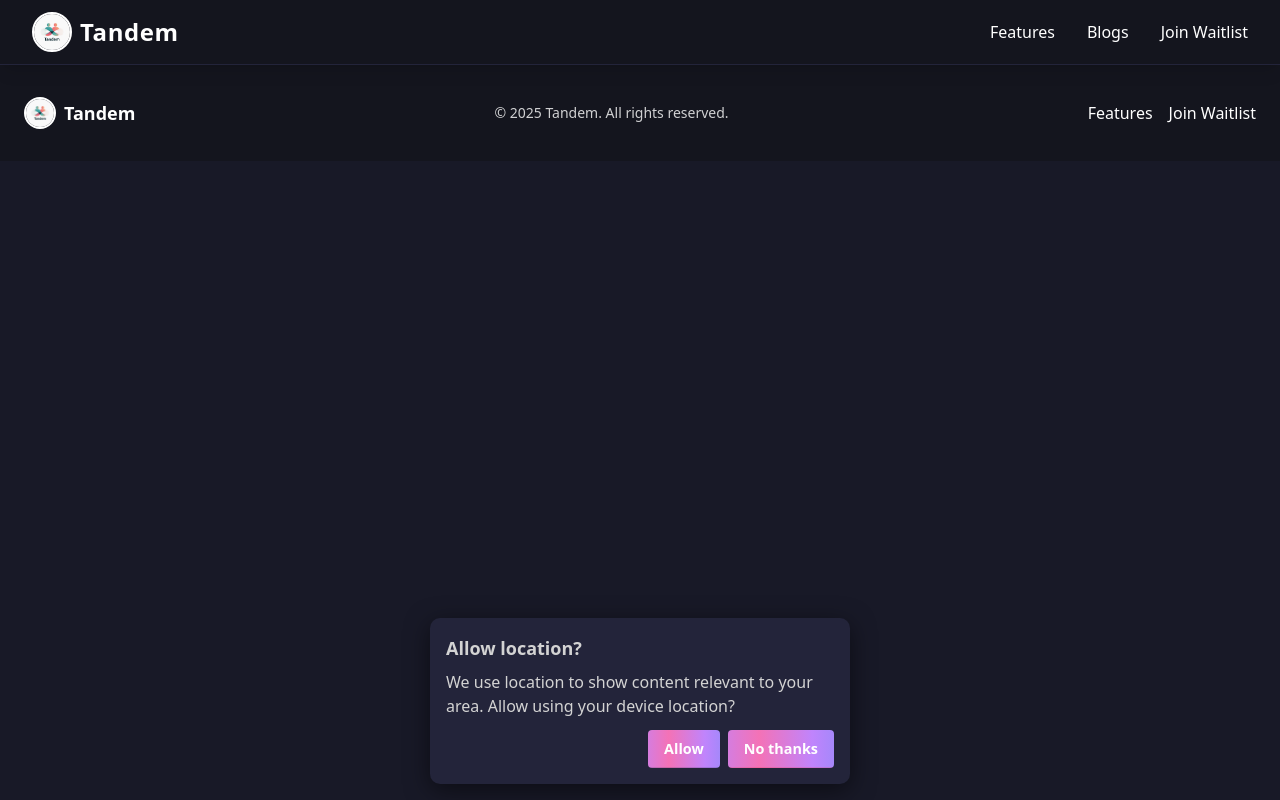
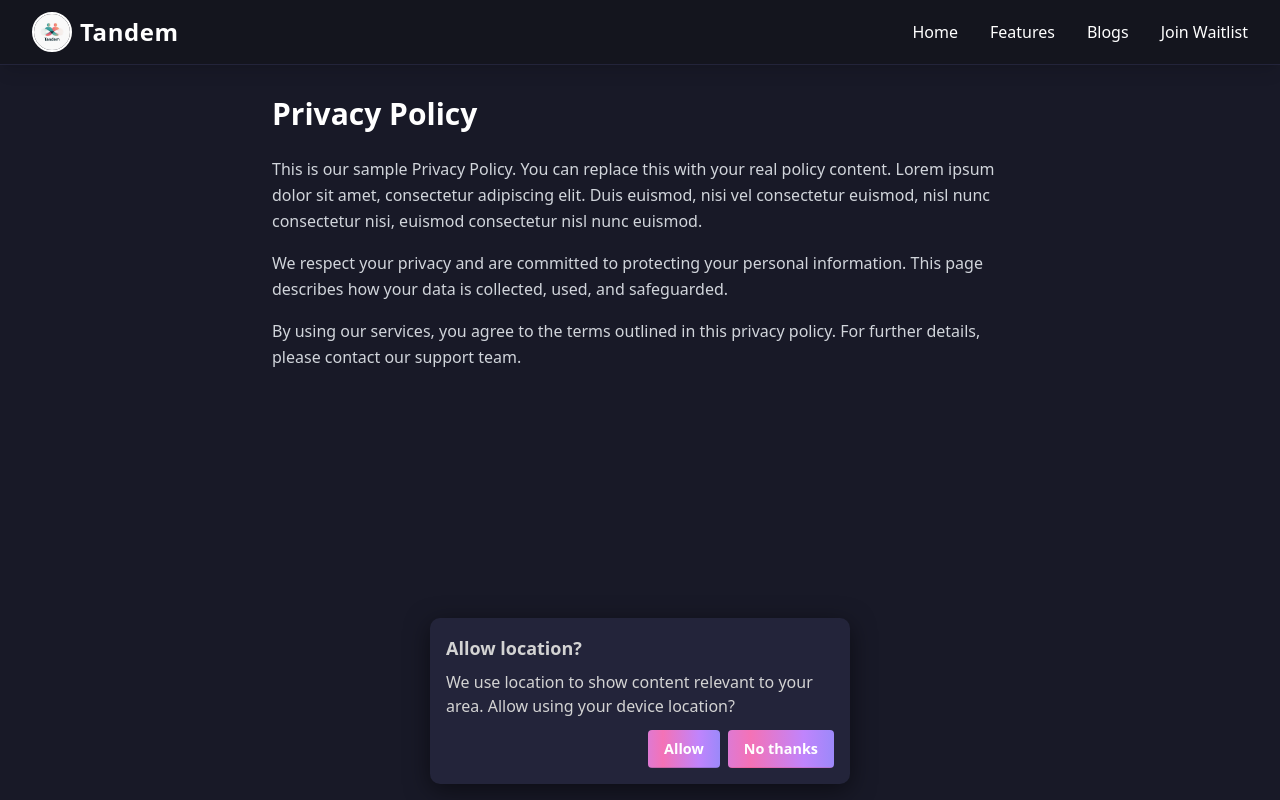
Before and after one commit to AyushAgrawal468/tandem_lead_gen, a React (Vite) app in the folder lead-form-frontend/: page /privacy in a window 1280 px wide. Shown: the top 800 px of the page. Built offline with nearby package versions, Linux system fonts and the light colour scheme.

Commit message:
updated home button,added T&C

```diff
--- a/lead-form-frontend/src/App.jsx
+++ b/lead-form-frontend/src/App.jsx
@@ -10,6 +10,8 @@ import ExperienceSection from "./components/ExperienceSection";
 import LaunchingSoon from "./components/LaunchingSoon";
 import CountdownTimer from "./components/CountdownTimer";
 import BlogsPage from "./components/BlogsPage";
+import TermsPage from "./components/TermsPage";
+import PrivacyPage from "./components/PrivacyPage";
 
 function App() {
   const [showConsent, setShowConsent] = useState(false);
@@ -119,19 +121,15 @@ function App() {
       );
     };
 
-    // Check consent & stored location
     const consent = getCookie(CONSENT_KEY);
     const stored = readLocation();
 
     if (consent === "granted" && stored) {
       loadLocationContent(stored);
     } else if (!consent) {
-      // Delay showing the consent popup by 1.5 seconds
       const timer = setTimeout(() => setShowConsent(true), 1500);
       return () => clearTimeout(timer);
     }
-
-    // eslint-disable-next-line
   }, []);
 
   const handleConsent = (allowed) => {
@@ -139,7 +137,6 @@ function App() {
     setShowConsent(false);
     if (allowed) {
       document.cookie = `${CONSENT_KEY}=granted; path=/; SameSite=Lax`;
-      // Trigger geolocation request
       if (navigator.geolocation) {
         navigator.geolocation.getCurrentPosition(
           (pos) => {
@@ -211,11 +208,15 @@ function App() {
               </main>
             }
           />
+
+          {/* 👉 New Pages */}
+          <Route path="/terms" element={<TermsPage />} />
+          <Route path="/privacy" element={<PrivacyPage />} />
         </Routes>
 
         <Footer />
 
-        {/* React-controlled Location Consent */}
+        {/* Location Consent Banner */}
         {showConsent && (
           <div
             id="location-consent"
--- a/lead-form-frontend/src/components/Header.jsx
+++ b/lead-form-frontend/src/components/Header.jsx
@@ -20,11 +20,21 @@ const Header = () => {
     }
   };
 
+  // ✅ New function: always scroll to top (dummy phone section)
+  const goHome = () => {
+    setIsOpen(false);
+    if (location.pathname !== "/") {
+      navigate("/", { replace: false });
+    } else {
+      window.scrollTo({ top: 0, behavior: "smooth" });
+    }
+  };
+
   return (
     <header className="w-full bg-[#14151e] py-3 shadow-lg border-b border-[#23243a] fixed top-0 left-0 z-50">
       <div className="max-w-7xl w-full mx-auto flex items-center justify-between px-4 sm:px-6 lg:px-8">
         {/* Logo + Brand */}
-        <div className="flex items-center gap-2">
+        <div className="flex items-center gap-2 cursor-pointer" onClick={goHome}>
           <img
             src="/logo.jpg"
             alt="Logo"
@@ -37,6 +47,13 @@ const Header = () => {
 
         {/* Desktop nav */}
         <nav className="hidden md:flex space-x-6 lg:space-x-8">
+          {/* ✅ Home Link */}
+          <button
+            onClick={goHome}
+            className="text-white hover:underline font-medium text-sm sm:text-base"
+          >
+            Home
+          </button>
           <button
             onClick={() => handleNavigation("features")}
             className="text-white hover:underline font-medium text-sm sm:text-base"
@@ -62,7 +79,6 @@ const Header = () => {
           className="md:hidden text-white focus:outline-none"
           onClick={() => setIsOpen(!isOpen)}
         >
-          {/* Simple hamburger icon */}
           <svg
             className="w-7 h-7"
             fill="none"
@@ -82,6 +98,13 @@ const Header = () => {
       {/* Mobile menu */}
       {isOpen && (
         <div className="md:hidden bg-[#14151e] border-t border-[#23243a] px-6 py-4 space-y-4">
+          {/* ✅ Mobile Home */}
+          <button
+            onClick={goHome}
+            className="block w-full text-left text-white hover:underline font-medium text-base"
+          >
+            Home
+          </button>
           <button
             onClick={() => handleNavigation("features")}
             className="block w-full text-left text-white hover:underline font-medium text-base"
--- a/lead-form-frontend/src/components/LeadForm.jsx
+++ b/lead-form-frontend/src/components/LeadForm.jsx
@@ -1,4 +1,5 @@
 import React, { useState } from "react";
+import { Link } from "react-router-dom"; // ✅ Added Link
 
 const LeadForm = () => {
   const [formData, setFormData] = useState({
@@ -35,12 +36,17 @@ const LeadForm = () => {
 
   return (
     <section id="form" className="min-h-screen flex flex-col justify-center items-center bg-[#181927] py-16 px-4">
-      <div className="text-center mb-2 text-gray-300 text-sm">Join the waitlist to discover events near you <span className='inline-block'>🎯</span></div>
+      <div className="text-center mb-2 text-gray-300 text-sm">
+        Join the waitlist to discover events near you <span className='inline-block'>🎯</span>
+      </div>
       <h2 className="text-4xl md:text-5xl font-extrabold mb-2 text-white">
         Join the <span className="bg-gradient-to-r from-indigo-400 via-purple-400 to-pink-400 bg-clip-text text-transparent">waitlist</span>
       </h2>
       <p className="text-lg text-gray-300 mb-10">Be the first to get access when we launch in your city</p>
-      <form onSubmit={handleSubmit} className="bg-[#23243a] rounded-2xl shadow-xl max-w-xl w-full p-8 space-y-6 text-left transition-all duration-200 border border-transparent hover:border-purple-400/60 hover:shadow-[0_0_0_3px_rgba(168,85,247,0.2)]">
+      <form
+        onSubmit={handleSubmit}
+        className="bg-[#23243a] rounded-2xl shadow-xl max-w-xl w-full p-8 space-y-6 text-left transition-all duration-200 border border-transparent hover:border-purple-400/60 hover:shadow-[0_0_0_3px_rgba(168,85,247,0.2)]"
+      >
         <div className="flex flex-col md:flex-row gap-4">
           <div className="flex-1">
             <label className="block text-gray-300 font-semibold mb-1">First Name</label>
@@ -114,9 +120,17 @@ const LeadForm = () => {
             required
           />
           <span className="text-gray-200 text-sm">
-            I agree to the <a href="#" className="underline text-indigo-300">Terms of Service</a> and <a href="#" className="underline text-indigo-300">Privacy Policy</a>
+            I agree to the{" "}
+            <Link to="/terms" className="underline text-indigo-300">
+              Terms of Service
+            </Link>{" "}
+            and{" "}
+            <Link to="/privacy" className="underline text-indigo-300">
+              Privacy Policy
+            </Link>
           </span>
         </div>
+
         <button
           type="submit"
           className="w-full py-3 rounded-full font-bold text-lg bg-gradient-to-r from-orange-400 via-pink-500 to-purple-500 text-white shadow-lg hover:opacity-90 transition"
--- /dev/null
+++ b/lead-form-frontend/src/components/PrivacyPage.jsx
@@ -0,0 +1,50 @@
+import React, { useEffect } from "react";
+import { useNavigate } from "react-router-dom";
+
+export default function PrivacyPage() {
+  const navigate = useNavigate();
+
+  const handleClose = () => {
+    navigate("/", { replace: false });
+    setTimeout(() => {
+      const el = document.getElementById("form");
+      if (el) el.scrollIntoView({ behavior: "smooth" });
+    }, 100);
+  };
+
+  // ✅ Scroll to top when Privacy page loads
+  useEffect(() => {
+    window.scrollTo({ top: 0, behavior: "smooth" });
+  }, []);
+
+  return (
+    <div className="max-w-3xl mx-auto px-4 pt-24 pb-12 flex flex-col min-h-screen">
+      <h1 className="text-3xl font-bold mb-6 text-white">Privacy Policy</h1>
+      <p className="text-gray-300 leading-relaxed mb-4">
+        This is our sample Privacy Policy. You can replace this with your real
+        policy content. Lorem ipsum dolor sit amet, consectetur adipiscing elit.
+        Duis euismod, nisi vel consectetur euismod, nisl nunc consectetur nisi,
+        euismod consectetur nisl nunc euismod.
+      </p>
+      <p className="text-gray-300 leading-relaxed mb-4">
+        We respect your privacy and are committed to protecting your personal
+        information. This page describes how your data is collected, used, and
+        safeguarded.
+      </p>
+      <p className="text-gray-300 leading-relaxed flex-1">
+        By using our services, you agree to the terms outlined in this privacy
+        policy. For further details, please contact our support team.
+      </p>
+
+      {/* ✅ Close button at bottom center (same as TermsPage) */}
+      <div className="flex justify-center mt-8">
+        <button
+          onClick={handleClose}
+          className="bg-white text-black px-6 py-2 rounded-lg font-medium hover:bg-gray-200 transition"
+        >
+          Close
+        </button>
+      </div>
+    </div>
+  );
+}
--- /dev/null
+++ b/lead-form-frontend/src/components/TermsPage.jsx
@@ -0,0 +1,50 @@
+import React, { useEffect } from "react";
+import { useNavigate } from "react-router-dom";
+
+export default function TermsPage() {
+  const navigate = useNavigate();
+
+  useEffect(() => {
+    // ✅ Always scroll to top when opening the page
+    window.scrollTo({ top: 0, behavior: "smooth" });
+  }, []);
+
+  const handleClose = () => {
+    navigate("/", { replace: false });
+    setTimeout(() => {
+      const el = document.getElementById("form");
+      if (el) el.scrollIntoView({ behavior: "smooth" });
+    }, 300);
+  };
+
+  return (
+    <div className="max-w-3xl mx-auto px-4 pt-24 pb-12 flex flex-col min-h-screen">
+      <h1 className="text-3xl font-bold mb-6 text-white">Terms & Conditions</h1>
+      <p className="text-gray-300 leading-relaxed mb-4">
+        This is our sample T&C. You can replace this with your real policy
+        content. Lorem ipsum dolor sit amet, consectetur adipiscing elit. Duis
+        euismod, nisi vel consectetur euismod, nisl nunc consectetur nisi,
+        euismod consectetur nisl nunc euismod.
+      </p>
+      <p className="text-gray-300 leading-relaxed mb-4">
+        We respect your privacy and are committed to protecting your personal
+        information. This page describes how your data is collected, used, and
+        safeguarded.
+      </p>
+      <p className="text-gray-300 leading-relaxed flex-1">
+        By using our services, you agree to the terms outlined in this privacy
+        policy. For further details, please contact our support team.
+      </p>
+
+      {/* ✅ Close button at bottom center (filled) */}
+      <div className="flex justify-center mt-8">
+        <button
+          onClick={handleClose}
+          className="bg-white text-black px-6 py-2 rounded-lg font-medium hover:bg-gray-200 transition"
+        >
+          Close
+        </button>
+      </div>
+    </div>
+  );
+}
```
